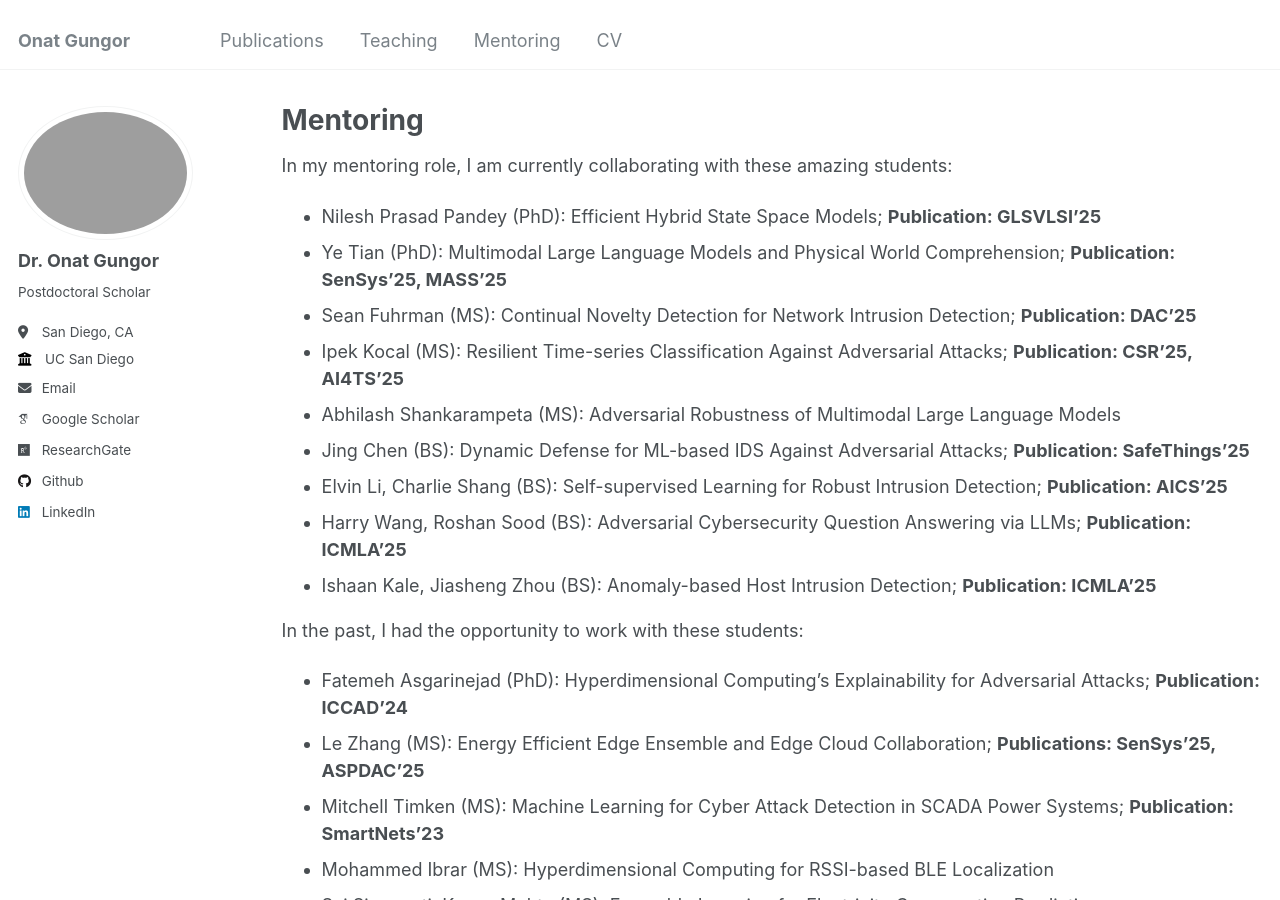
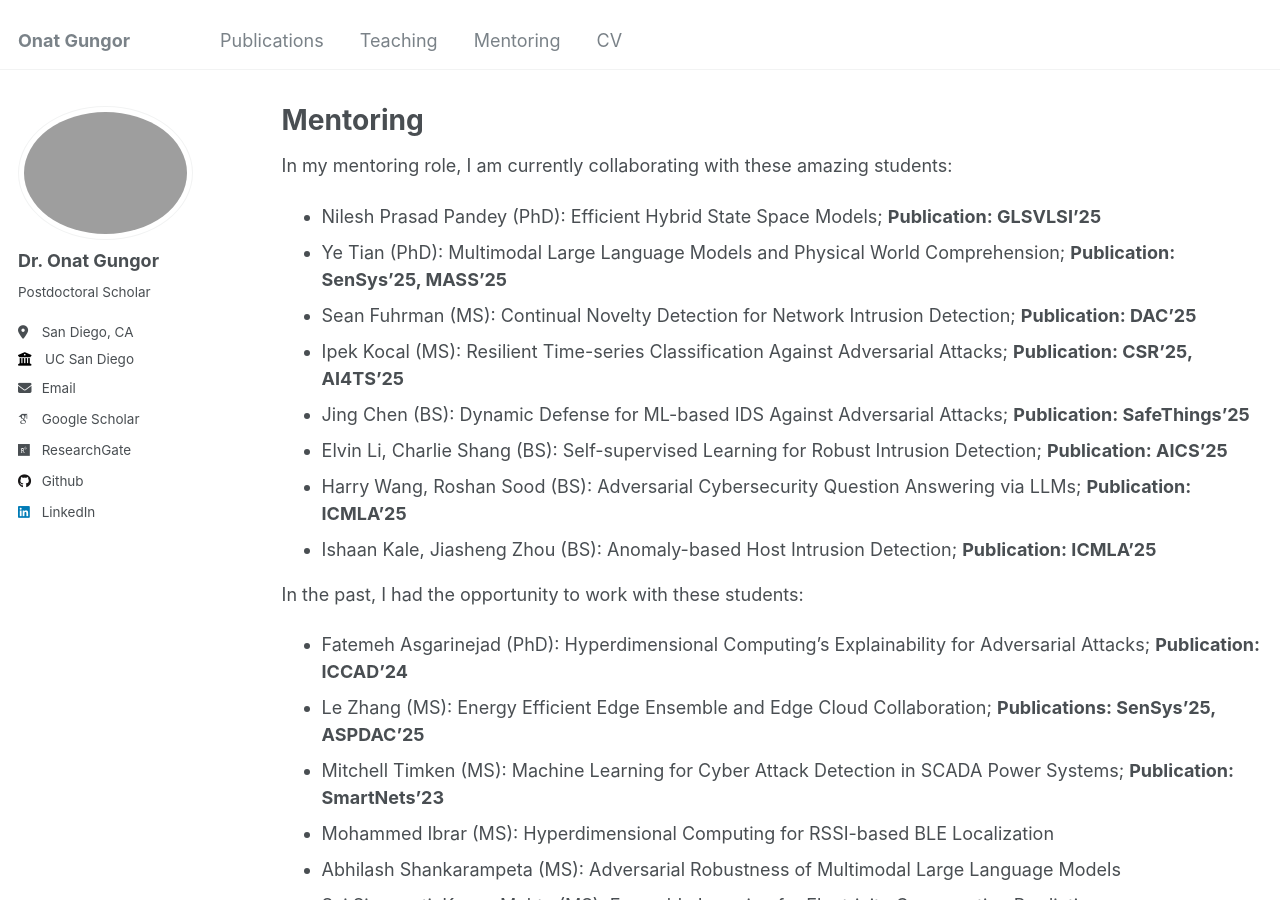
Before and after one commit to onatucsd/onatucsd.github.io, a Jekyll site: the page built from _pages/mentoring.md, in a window 1280 px wide and 900 px high. Built offline with Jekyll 4.4.1, drawn with Linux system fonts in a browser that asks for light colours; some web fonts are replaced; part of the change alters nothing that is shown.

```diff
--- a/_pages/mentoring.md
+++ b/_pages/mentoring.md
@@ -11,7 +11,6 @@ In my mentoring role, I am currently collaborating with these amazing students:
 * Ye Tian (PhD): Multimodal Large Language Models and Physical World Comprehension; **Publication: SenSys'25, MASS'25**
 * Sean Fuhrman (MS): Continual Novelty Detection for Network Intrusion Detection; **Publication: DAC'25**
 * Ipek Kocal (MS): Resilient Time-series Classification Against Adversarial Attacks; **Publication: CSR'25, AI4TS'25**
-* Abhilash Shankarampeta (MS): Adversarial Robustness of Multimodal Large Language Models
 * Jing Chen (BS): Dynamic Defense for ML-based IDS Against Adversarial Attacks; **Publication: SafeThings'25**
 * Elvin Li, Charlie Shang (BS): Self-supervised Learning for Robust Intrusion Detection; **Publication: AICS'25**
 * Harry Wang, Roshan Sood (BS): Adversarial Cybersecurity Question Answering via LLMs; **Publication: ICMLA'25**
@@ -22,6 +21,7 @@ In the past, I had the opportunity to work with these students:
 * Le Zhang (MS): Energy Efficient Edge Ensemble and Edge Cloud Collaboration; **Publications: SenSys'25, ASPDAC'25**
 * Mitchell Timken (MS): Machine Learning for Cyber Attack Detection in SCADA Power Systems; **Publication: SmartNets'23**
 * Mohammed Ibrar (MS): Hyperdimensional Computing for RSSI-based BLE Localization
+* Abhilash Shankarampeta (MS): Adversarial Robustness of Multimodal Large Language Models
 * Sai Singapati, Kavan Mehta (MS): Ensemble Learning for Electricity Consumption Prediction
 * Johnathan Davis, Yutong Guo (BS): ML-based IDS Against Adversarial Attacks **Publication: CSR'24**
 * Ata Altyyev (BS): Resilient Hyperdimensional Computing Against Adversarial Attacks
```
